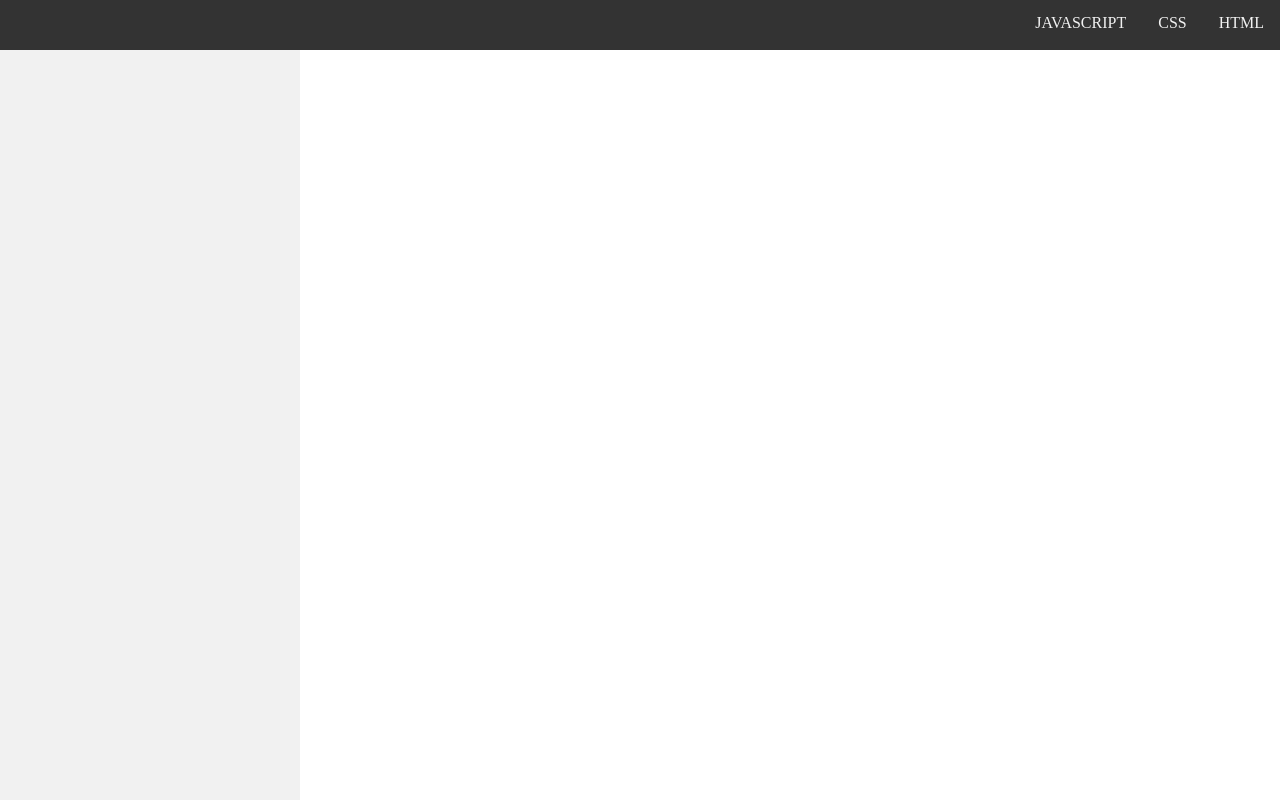
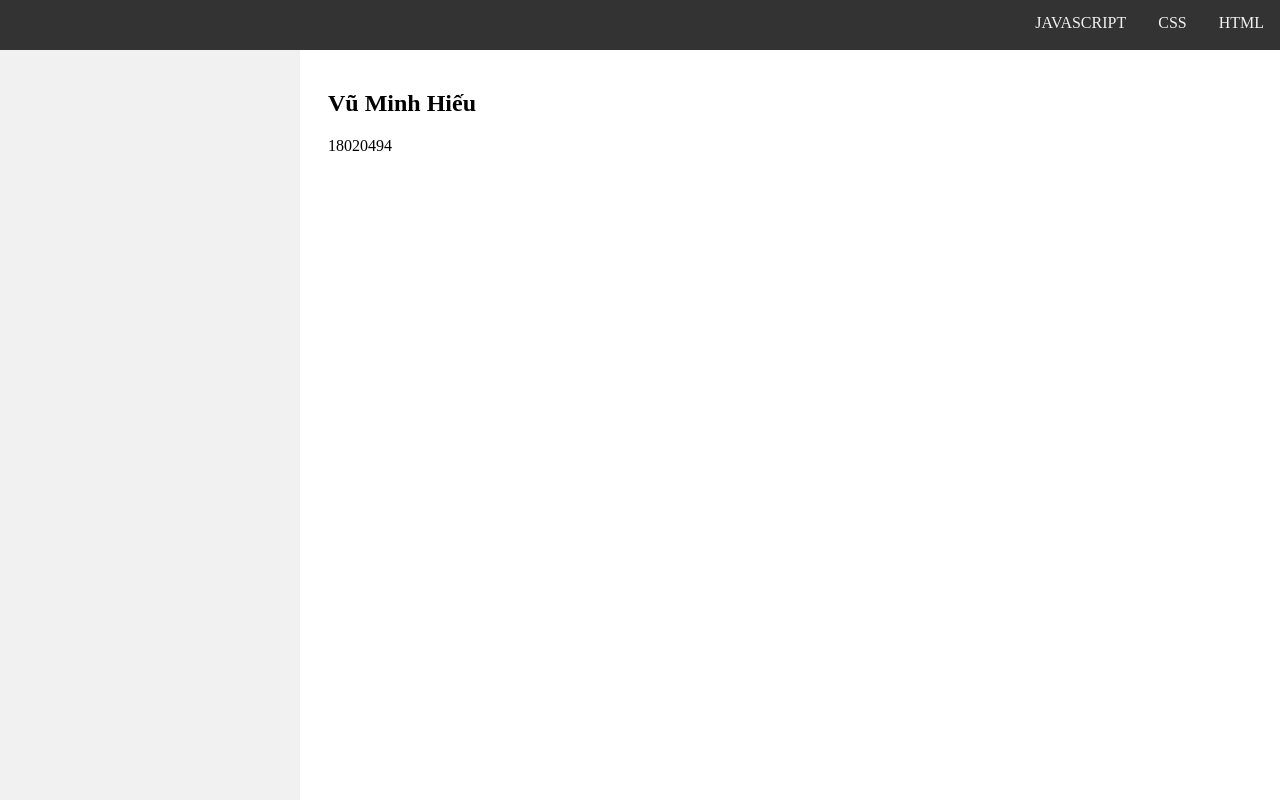
Before and after one commit to ghiaog123/Bai_tap_thuc_hanh_tuan_2, a plain HTML site: page index.html in a window 1280 px wide. Drawn offline with Linux system fonts and the light colour scheme.

Commit message:
add name and msv

```diff
--- a/index.html
+++ b/index.html
@@ -17,8 +17,11 @@
     </div>
     <div style="top: 50px;width: 300px; position: fixed; height: 100%; left: 0;">
         <ul style="list-style-type: none; margin: 0; padding: 0; width: 300px; background-color: #f1f1f1; height: 100%; position: fixed; overflow: auto;">
-
         </ul>
+    </div>
+    <div name="content" style="margin-left: 300px; padding: 20px; margin-top: 50px;">
+        <h2>Vũ Minh Hiếu</h2>
+        <p>18020494</p>
     </div>
   </body>
 </html>
```
